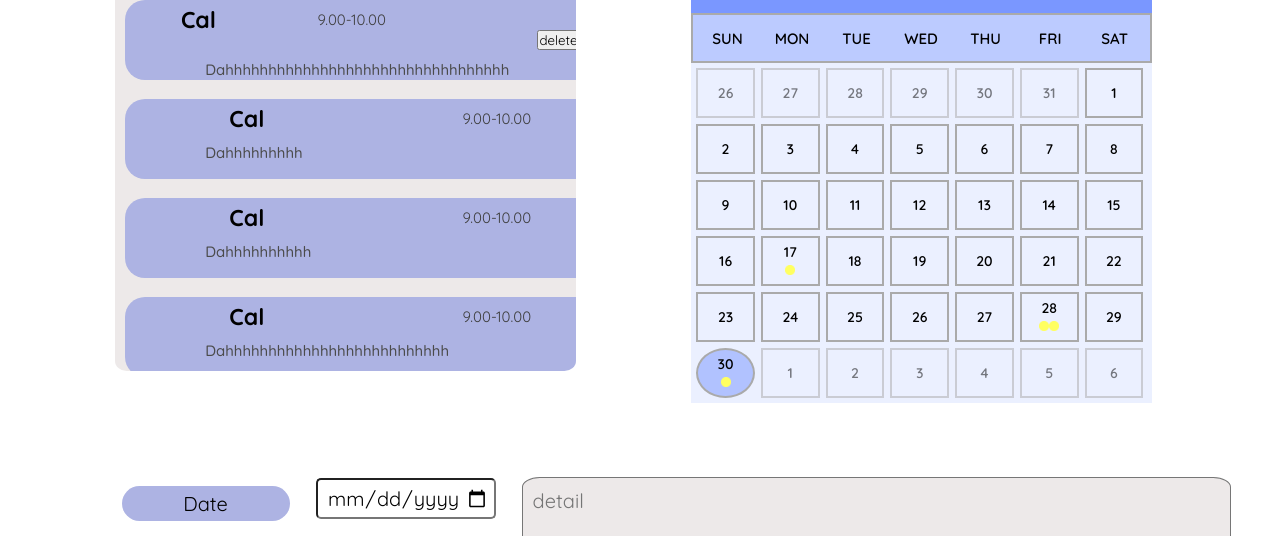
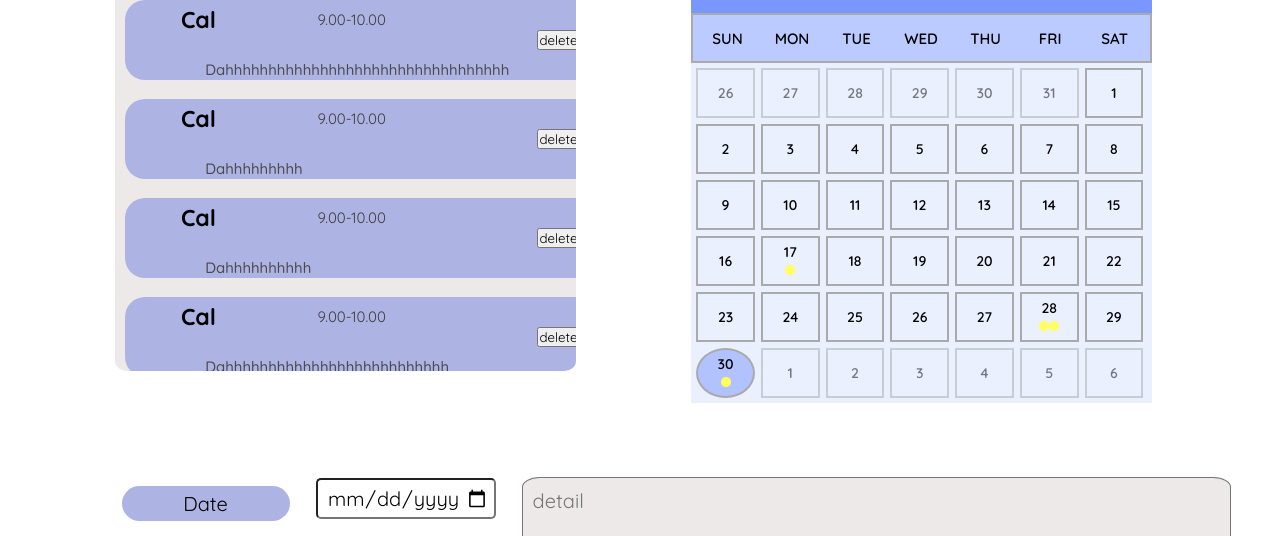
Before and after one commit to oOWinOo/ComEngEssFinalProject, a plain HTML site: page frontend/Index.html in a window 1280 px wide. Shown: the part 235-771 px from the top of the page. Drawn offline with Linux system fonts and the light colour scheme; no server answers.

Commit message:
fix to add delete

```diff
--- a/frontend/Index.html
+++ b/frontend/Index.html
@@ -41,6 +41,9 @@
             <div class="head">
               <div class="subject">Cal</div>
               <div class="timmy">9.00-10.00</div>
+              <div class="button-container">
+                <button class = "delete" onclick="remove(event)">delete</button>
+                </div>
             </div>
             <div class="listDetail">Dahhhhhhhhh</div>
           </div>
@@ -48,6 +51,9 @@
             <div class="head">
               <div class="subject">Cal</div>
               <div class="timmy">9.00-10.00</div>
+              <div class="button-container">
+                <button class = "delete" onclick="remove(event)">delete</button>
+                </div>
             </div>
             <div class="listDetail">Dahhhhhhhhhh</div>
           </div>
@@ -55,6 +61,9 @@
             <div class="head">
               <div class="subject">Cal</div>
               <div class="timmy">9.00-10.00</div>
+              <div class="button-container">
+                <button class = "delete" onclick="remove(event)">delete</button>
+                </div>
             </div>
             <div class="listDetail">Dahhhhhhhhhhhhhhhhhhhhhhhhhh</div>
           </div>
@@ -62,6 +71,9 @@
             <div class="head">
               <div class="subject">Cal</div>
               <div class="timmy">9.00-10.00</div>
+              <div class="button-container">
+                <button class = "delete" onclick="remove(event)">delete</button>
+                </div>
             </div>
             <div class="listDetail">Dahhhhhhhhhhhhhhhhhhhhhhhhhhhhhhhhh</div>
           </div>
@@ -69,6 +81,9 @@
             <div class="head">
               <div class="subject">Cal</div>
               <div class="timmy">9.00-10.00</div>
+              <div class="button-container">
+                <button class = "delete" onclick="remove(event)">delete</button>
+                </div>
             </div>
             <div class="listDetail"></div>
           </div>
```
